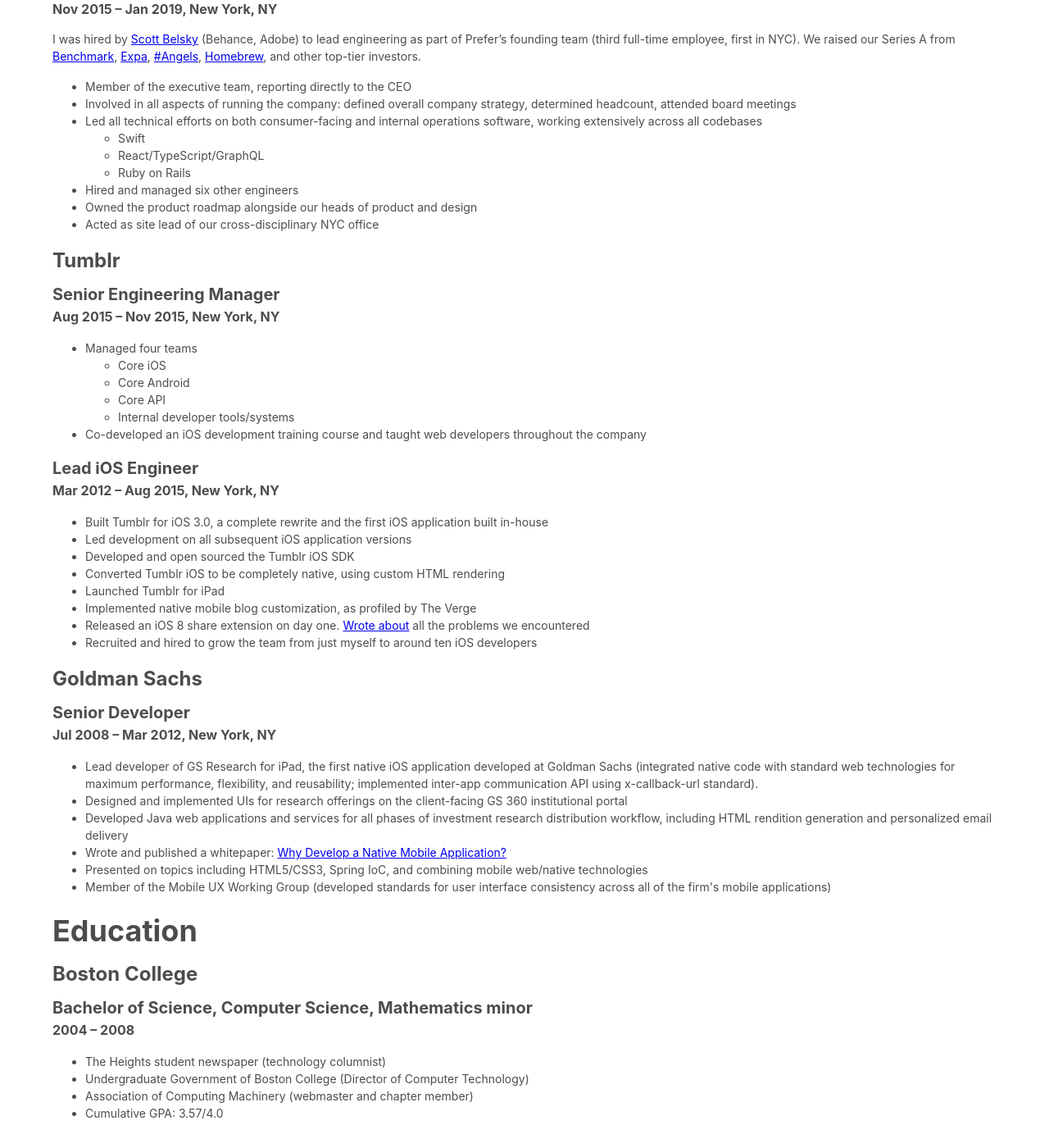
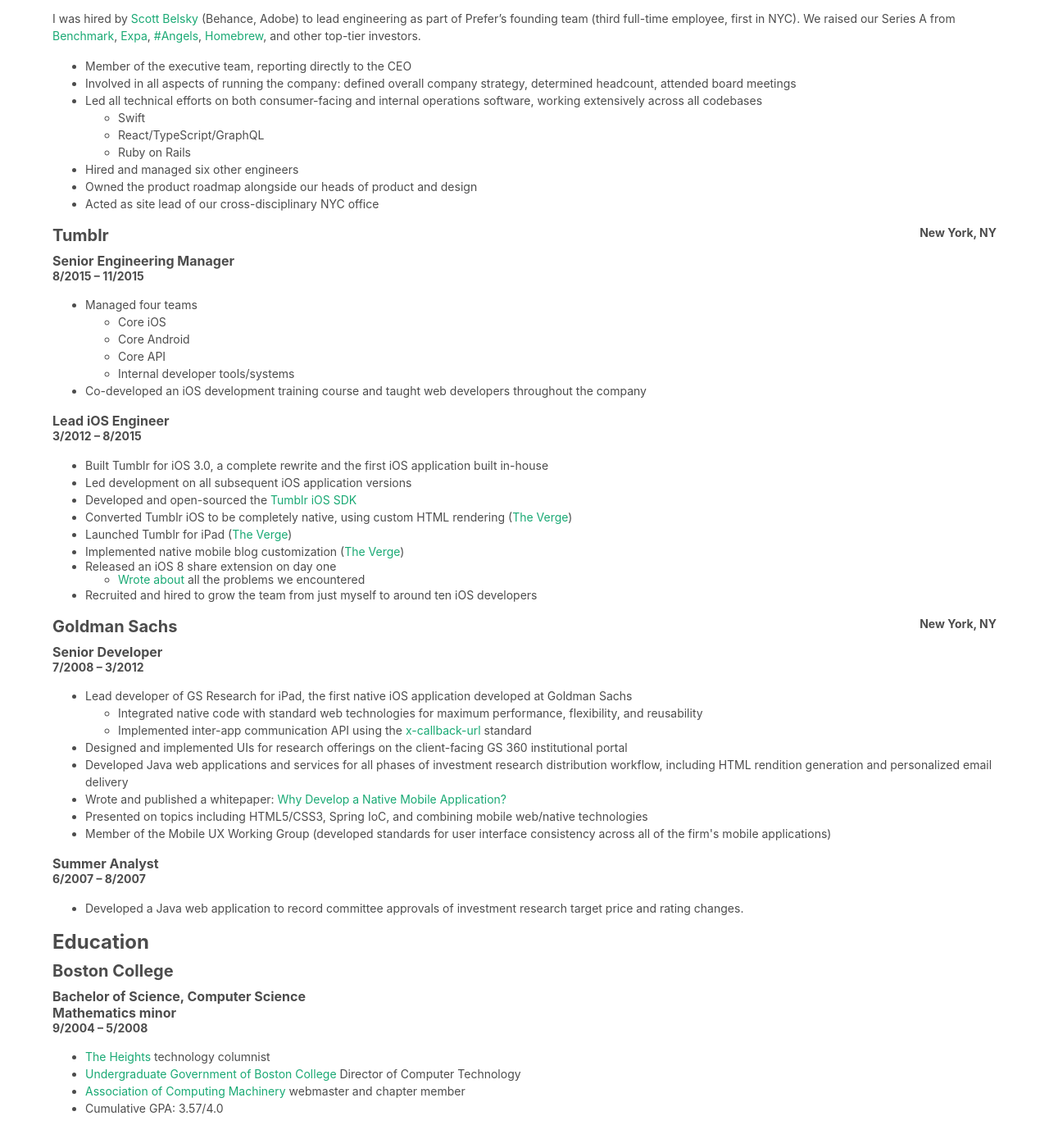
Before and after one commit to irace/irace.github.com, a Jekyll site: the page resume.html, which Jekyll copies as it is, in a window 1280 px wide and 1400 px high, scrolled down 229 px. Shown: the whole window at 82% size. Built offline with Jekyll 4.4.1, drawn with Linux system fonts in a browser that asks for light colours; some of the changed text lies outside the part shown.

Commit message:
Add a bunch more resume stuff

```diff
--- a/resume.html
+++ b/resume.html
@@ -1,7 +1,29 @@
 <!DOCTYPE html>
 <html lang="en">
-  <title>Bryan Irace</title>
   <meta name="viewport" content="width=device-width, initial-scale=1" />
+
+  <title>Résumé &middot; Bryan Irace</title>
+
+  <meta property="og:site_name" content="Bryan Irace" />
+  <meta property="og:title" content="Résumé" />
+  <meta property="og:url" content="http://irace.me/resume/" />
+  <meta property="og:image" content="http://irace.me/public/bryan.png" />
+  <meta property="og:type" content="article" />
+  <meta
+    property="og:description"
+    content="I’m Bryan – a software developer from Brooklyn, NY."
+  />
+  <meta property="og:locale" content="en_US" />
+
+  <meta name="twitter:site" content="@iracedotme" />
+  <meta
+    name="twitter:description"
+    content="I’m Bryan – a software developer from Brooklyn, NY."
+  />
+  <meta name="twitter:image" content="http://irace.me/public/bryan.png" />
+
+  <link rel="shortcut icon" href="/public/favicon.png" />
+
   <link
     rel="stylesheet"
     href="https://unpkg.com/tachyons/css/tachyons.min.css"
@@ -9,24 +31,34 @@
   <body class="w-100 sans-serif">
     <main class="bg-white black-70">
       <article class="pa3 ph5-ns">
-        <h1 class="f1 lh-title mv2">Bryan Irace</h1>
+        <h1 class="f2 lh-title mv2 measure">Bryan Irace</h1>
+        <p class="f6 lh-copy">
+          <a class="link dim green" href="https://irace.me">irace.me</a> •
+          <a class="link dim green" href="mailto:bryan@irace.me"
+            >bryan@irace.me</a
+          >
+          • <span class="f6 lh-copy">Brooklyn, NY</span>
+        </p>
 
-        <h2 class="f2 lh-copy mv2">Experience</h2>
+        <h2 class="f3 lh-title mv2 measure">Experience</h2>
 
-        <h3 class="f3 lh-copy mv2">Prefer</h3>
-        <h4 class="f4 lh-copy mv0">CTO</h4>
-        <h5 class="f5 lh-copy mv0">Nov 2015 – Jan 2019, New York, NY</h5>
+        <h5 class="f6 lh-title mv0 measure fr">New York, NY</h5>
+        <h3 class="f4 lh-title mv2 measure">Prefer</h3>
+        <h4 class="f5 lh-title mv0 measure">CTO</h4>
+        <h5 class="f6 lh-title mv0 measure">11/2015 – 1/2019</h5>
 
         <p class="f6 lh-copy">
           I was hired by
-          <a href="https://twitter.com/scottbelsky">Scott Belsky</a> (Behance,
-          Adobe) to lead engineering as part of Prefer’s founding team (third
-          full-time employee, first in NYC). We raised our Series A from
-          <a href="http://www.benchmark.com">Benchmark</a>,
-          <a href="http://expa.com">Expa</a>,
-          <a href="https://www.helloangels.co">#Angels</a>,
-          <a href="https://homebrew.co">Homebrew</a>, and other top-tier
-          investors.
+          <a class="link dim green" href="https://twitter.com/scottbelsky"
+            >Scott Belsky</a
+          >
+          (Behance, Adobe) to lead engineering as part of Prefer’s founding team
+          (third full-time employee, first in NYC). We raised our Series A from
+          <a class="link dim green" href="http://www.benchmark.com">Benchmark</a
+          >, <a class="link dim green" href="http://expa.com">Expa</a>,
+          <a class="link dim green" href="https://www.helloangels.co">#Angels</a
+          >, <a class="link dim green" href="https://homebrew.co">Homebrew</a>,
+          and other top-tier investors.
         </p>
 
         <ul>
@@ -55,9 +87,10 @@
           </li>
         </ul>
 
-        <h3 class="f3 lh-copy mv2">Tumblr</h3>
-        <h4 class="f4 lh-copy mv0">Senior Engineering Manager</h4>
-        <h5 class="f5 lh-copy mv0">Aug 2015 – Nov 2015, New York, NY</h5>
+        <h5 class="f6 lh-title mv0 measure fr">New York, NY</h5>
+        <h3 class="f4 lh-title mv2 measure">Tumblr</h3>
+        <h4 class="f5 lh-title mv0 measure">Senior Engineering Manager</h4>
+        <h5 class="f6 lh-title mv0 measure">8/2015 – 11/2015</h5>
 
         <ul>
           <li class="f6 lh-copy">
@@ -75,8 +108,8 @@
           </li>
         </ul>
 
-        <h4 class="f4 lh-copy mv0">Lead iOS Engineer</h4>
-        <h5 class="f5 lh-copy mv0">Mar 2012 – Aug 2015, New York, NY</h5>
+        <h4 class="f5 lh-title mv0">Lead iOS Engineer</h4>
+        <h5 class="f6 lh-title mv0">3/2012 – 8/2015</h5>
         <ul>
           <li class="f6 lh-copy">
             Built Tumblr for iOS 3.0, a complete rewrite and the first iOS
@@ -86,21 +119,47 @@
             Led development on all subsequent iOS application versions
           </li>
           <li class="f6 lh-copy">
-            Developed and open sourced the Tumblr iOS SDK
+            Developed and open-sourced the
+            <a
+              class="link dim green"
+              href="https://github.com/tumblr/TMTumblrSDK"
+              >Tumblr iOS SDK</a
+            >
           </li>
           <li class="f6 lh-copy">
             Converted Tumblr iOS to be completely native, using custom HTML
-            rendering
-          </li>
-          <li class="f6 lh-copy">Launched Tumblr for iPad</li>
-          <li class="f6 lh-copy">
-            Implemented native mobile blog customization, as profiled by The
-            Verge
+            rendering (<a
+              class="link dim green"
+              href="https://www.theverge.com/2012/11/21/3675324/tumblr-native-app-iphone"
+              >The Verge</a
+            >)
           </li>
           <li class="f6 lh-copy">
-            Released an iOS 8 share extension on day one.
-            <a href="https://irace.me/tumblr-ios-extension">Wrote about</a> all
-            the problems we encountered
+            Launched Tumblr for iPad (<a
+              class="link dim green"
+              href="https://www.theverge.com/2012/12/19/3786308/tumblr-for-ipad"
+              >The Verge</a
+            >)
+          </li>
+          <li class="f6 lh-copy">
+            Implemented native mobile blog customization (<a
+              class="link dim green"
+              href="https://www.theverge.com/2014/5/6/5684212/tumblr-declares-war-on-the-internets-identity-crisis"
+              >The Verge</a
+            >)
+          </li>
+          <li class="f6 lh-cop">
+            Released an iOS 8 share extension on day one
+            <ul>
+              <li>
+                <a
+                  class="link dim green"
+                  href="https://irace.me/tumblr-ios-extension"
+                  >Wrote about</a
+                >
+                all the problems we encountered
+              </li>
+            </ul>
           </li>
           <li class="f6 lh-copy">
             Recruited and hired to grow the team from just myself to around ten
@@ -108,17 +167,28 @@
           </li>
         </ul>
 
-        <h3 class="f3 lh-copy mv2">Goldman Sachs</h3>
-        <h4 class="f4 lh-copy mv0">Senior Developer</h4>
-        <h5 class="f5 lh-copy mv0">Jul 2008 – Mar 2012, New York, NY</h5>
+        <h5 class="f6 lh-title mv0 measure fr">New York, NY</h5>
+        <h3 class="f4 lh-title mv2 measure">Goldman Sachs</h3>
+        <h4 class="f5 lh-title mv0 measure">Senior Developer</h4>
+        <h5 class="f6 lh-title mv0 measure">7/2008 – 3/2012</h5>
 
         <ul>
           <li class="f6 lh-copy">
             Lead developer of GS Research for iPad, the first native iOS
-            application developed at Goldman Sachs (integrated native code with
-            standard web technologies for maximum performance, flexibility, and
-            reusability; implemented inter-app communication API using
-            x-callback-url standard).
+            application developed at Goldman Sachs
+            <ul>
+              <li>
+                Integrated native code with standard web technologies for
+                maximum performance, flexibility, and reusability
+              </li>
+              <li>
+                Implemented inter-app communication API using the
+                <a class="link dim green" href="http://x-callback-url.com/"
+                  >x-callback-url</a
+                >
+                standard
+              </li>
+            </ul>
           </li>
           <li class="f6 lh-copy">
             Designed and implemented UIs for research offerings on the
@@ -131,7 +201,7 @@
           </li>
           <li class="f6 lh-copy">
             Wrote and published a whitepaper:
-            <a href="https://irace.me/native"
+            <a class="link dim green" href="https://irace.me/native"
               >Why Develop a Native Mobile Application?</a
             >
           </li>
@@ -145,22 +215,41 @@
           </li>
         </ul>
 
-        <h2 class="f2 lh-copy mv2">Education</h2>
-        <h3 class="f3 lh-copy mv2">Boston College</h3>
-        <h4 class="f4 lh-copy mv0">
-          Bachelor of Science, Computer Science, Mathematics minor
-        </h4>
-        <h5 class="f5 lh-copy mv0">2004 – 2008</h5>
+        <h4 class="f5 lh-title mv0 measure">Summer Analyst</h4>
+        <h5 class="f6 lh-title mv0 measure">6/2007 – 8/2007</h5>
+
         <ul>
           <li class="f6 lh-copy">
-            The Heights student newspaper (technology columnist)
+            Developed a Java web application to record committee approvals of
+            investment research target price and rating changes.
+          </li>
+        </ul>
+
+        <h2 class="f3 lh-title mv2 measure">Education</h2>
+        <h3 class="f4 lh-title mv2 measure">Boston College</h3>
+        <h4 class="f5 lh-title mv0 measure">
+          Bachelor of Science, Computer Science
+        </h4>
+        <h4 class="f5 lh-title mv0 measure">Mathematics minor</h4>
+        <h5 class="f6 lh-title mv0 measure">9/2004 – 5/2008</h5>
+        <ul>
+          <li class="f6 lh-copy">
+            <a class="link dim green" href="https://bcheights.com"
+              >The Heights</a
+            >
+            technology columnist
           </li>
           <li class="f6 lh-copy">
-            Undergraduate Government of Boston College (Director of Computer
-            Technology)
+            <a class="link dim green" href="http://ugbc.org"
+              >Undergraduate Government of Boston College</a
+            >
+            Director of Computer Technology
           </li>
           <li class="f6 lh-copy">
-            Association of Computing Machinery (webmaster and chapter member)
+            <a class="link dim green" href="https://www.acm.org/"
+              >Association of Computing Machinery</a
+            >
+            webmaster and chapter member
           </li>
           <li class="f6 lh-copy">Cumulative GPA: 3.57/4.0</li>
         </ul>
```
Also changed, not shown: about.md (+1 -1 lines).
